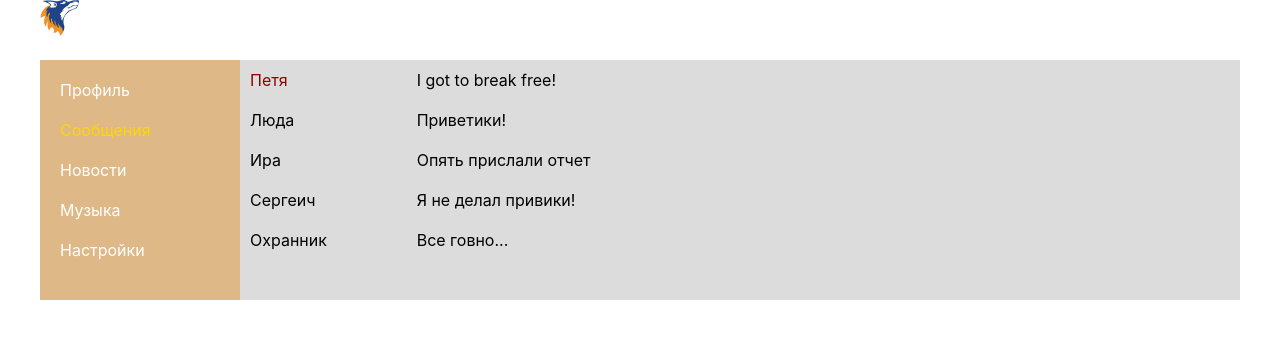
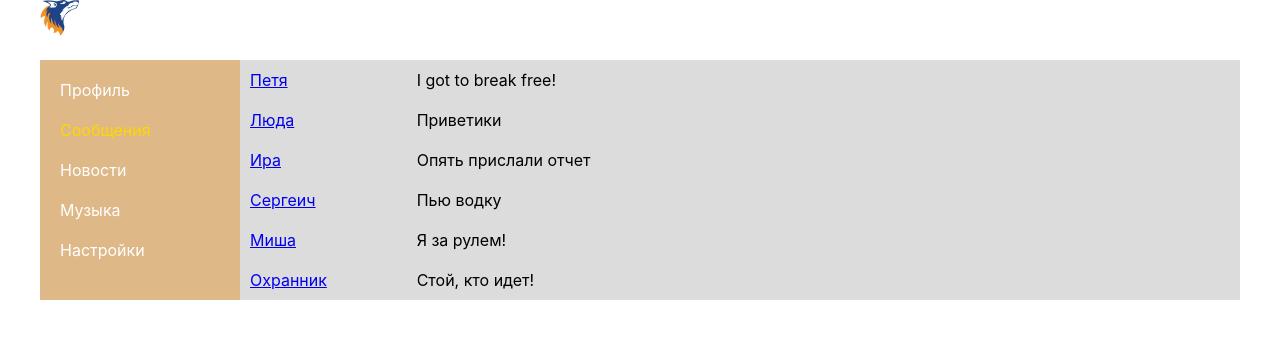
Before and after one commit to LLPeterX/react-lesson01, a React (Create React App) app: page /dialogs in a window 1280 px wide. Shown: the top 338 px of the page. Built offline with nearby package versions, Linux system fonts and the light colour scheme.

Commit message:
Lesson 23 done

```diff
--- a/src/components/Dialogs/Dialogs.jsx
+++ b/src/components/Dialogs/Dialogs.jsx
@@ -1,23 +1,41 @@
 import React from "react";
 import s from './Dialogs.module.css';
+import { NavLink } from "react-router-dom";
+
+const DialogItem = (props) => {
+    return (
+    <div className={`${s.dialog} ${s.active}`}>
+        <NavLink to={"/dialogs/" + props.id}>{props.name}</NavLink>
+    </div>
+    );
+}
+
+const Message = (props) => {
+    return (
+        <div className={s.message}>{props.message}</div>
+    );
+}
+
 
 const Dialogs = (props) => {
     return (
         <div className={s.dialogs}>
             <div className={s.dialogsItems}>
-                <div className={`${s.dialog} ${s.active}`}> Петя </div>
-                <div className={s.dialog}> Люда </div>
-                <div className={s.dialog}> Ира </div>
-                <div className={s.dialog}> Сергеич </div>
-                <div className={s.dialog}> Охранник </div>
+
+                <DialogItem name="Петя" id="1"/>
+                <DialogItem name="Люда" id="2"/>
+                <DialogItem name="Ира" id="3"/>
+                <DialogItem name="Сергеич" id="4"/>
+                <DialogItem name="Миша" id="5"/>
+                <DialogItem name="Охранник" id="101"/>
             </div>
             <div className={s.messages}>
-                <div className={s.message}>I got to break free!</div>
-                <div className={s.message}>Приветики!</div>
-                <div className={s.message}>Опять прислали отчет</div>
-                <div className={s.message}>Я не делал привики!</div>
-                <div className={s.message}>Все говно...</div>
-
+                <Message message="I got to break free!"/>
+                <Message message="Приветики"/>
+                <Message message="Опять прислали отчет"/>
+                <Message message="Пью водку"/>
+                <Message message="Я за рулем!"/>
+                <Message message="Стой, кто идет!"/>
             </div>
         </div>
     );
--- a/src/components/Profile/MyPosts/MyPosts.jsx
+++ b/src/components/Profile/MyPosts/MyPosts.jsx
@@ -5,16 +5,20 @@ import Post from "./Post/Post";
 
 const MyPosts = () => {
   return (
-    <div className={s.content}>
+    <div className={s.postsBlock}>
       <div>
-        Мои посты
-        <textarea></textarea>
-        <button>Новый пост</button>
+        <h3>Мои посты</h3>
+        <div>
+          <textarea></textarea>
+        </div>
+        <div>
+          <button>Новый пост</button>
+        </div>
       </div>
       <div className={s.posts}>
-        <Post message="Привет!" likes='12'/>
-        <Post message="Чувак, круто!" likes='22'/>
-        <Post message="Illegal Access"/>
+        <Post message="Привет!" likes='12' />
+        <Post message="Чувак, круто!" likes='22' />
+        <Post message="Illegal Access" />
       </div>
     </div>
   );
--- a/src/components/Profile/MyPosts/MyPosts.module.css
+++ b/src/components/Profile/MyPosts/MyPosts.module.css
@@ -1 +1,7 @@
-/* тут будет другое */
+.postsBlock {
+  padding: 10px;
+}
+
+.post {
+  margin-top: 10px;
+}
--- a/src/components/Profile/Profile.jsx
+++ b/src/components/Profile/Profile.jsx
@@ -2,18 +2,14 @@
 import React from 'react'
 import s from "./Profile.module.css"
 import MyPosts from './MyPosts/MyPosts'
+import ProfileInfo from './ProfileInfo/ProfileInfo'
 
 const Profile = () => {
   return (
     <div className={s.content}>
-        <div>
-          <img src="./img/mountains.jpg" alt="Montains"/>
-        </div>
-        <div>
-          avatar + descr
-        </div>
-        <MyPosts />
-      </div>
+      <ProfileInfo />
+      <MyPosts />
+    </div>
   );
 }
 
--- /dev/null
+++ b/src/components/Profile/ProfileInfo/ProfileInfo.jsx
@@ -0,0 +1,17 @@
+import React from 'react'
+import s from './ProfileInfo.module.css'
+
+const ProfileInfo = () => {
+  return (
+    <div>
+      <div>
+        <img src="./img/mountains.jpg" alt="Montains" />
+      </div>
+      <div className={s.descriptionBlock}>
+        avatar + descr
+        </div>
+    </div>
+  );
+}
+
+export default ProfileInfo;
--- /dev/null
+++ b/src/components/Profile/ProfileInfo/ProfileInfo.module.css
@@ -0,0 +1,3 @@
+.descriptionBlock {
+  padding: 10px;
+}
```
